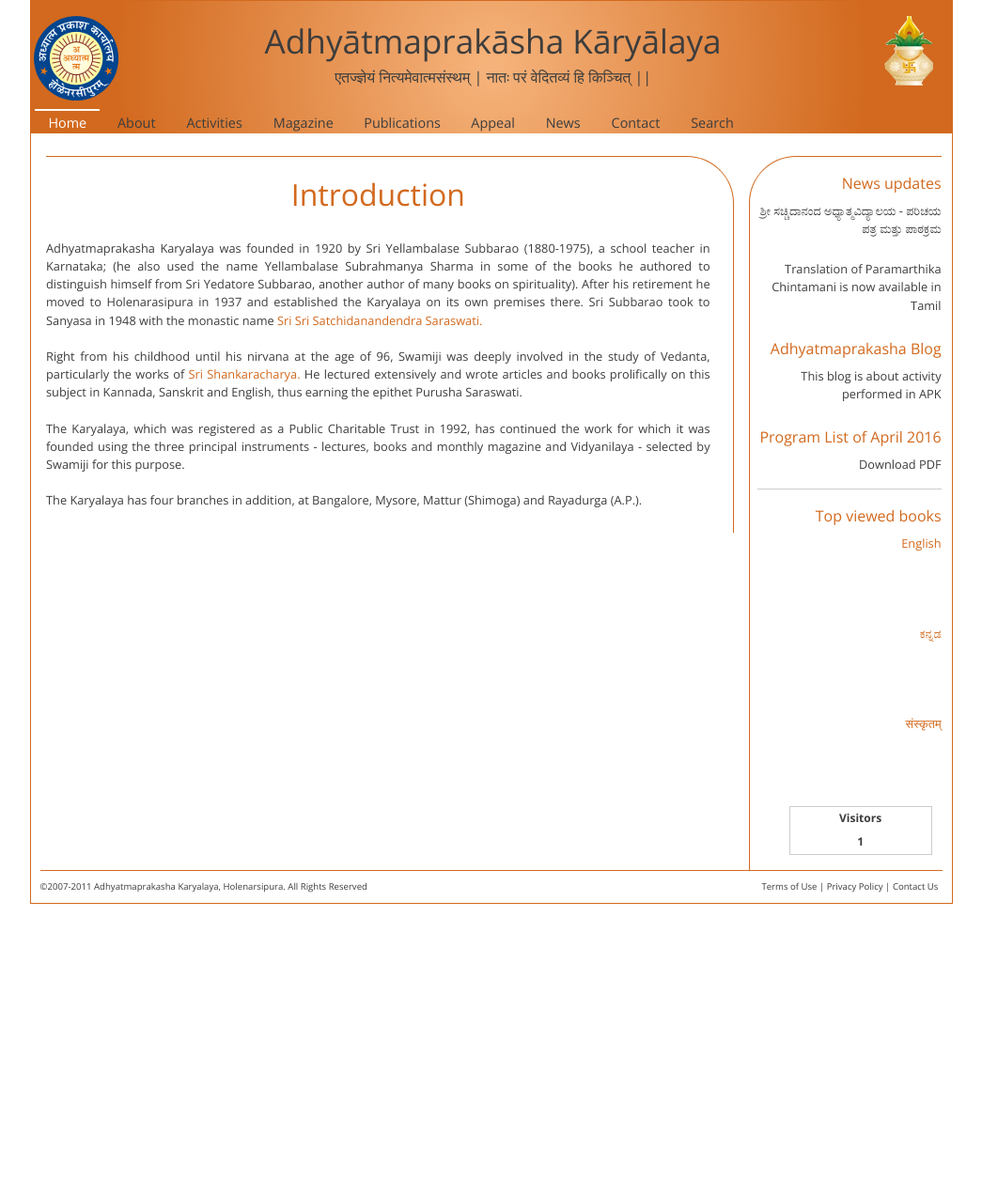
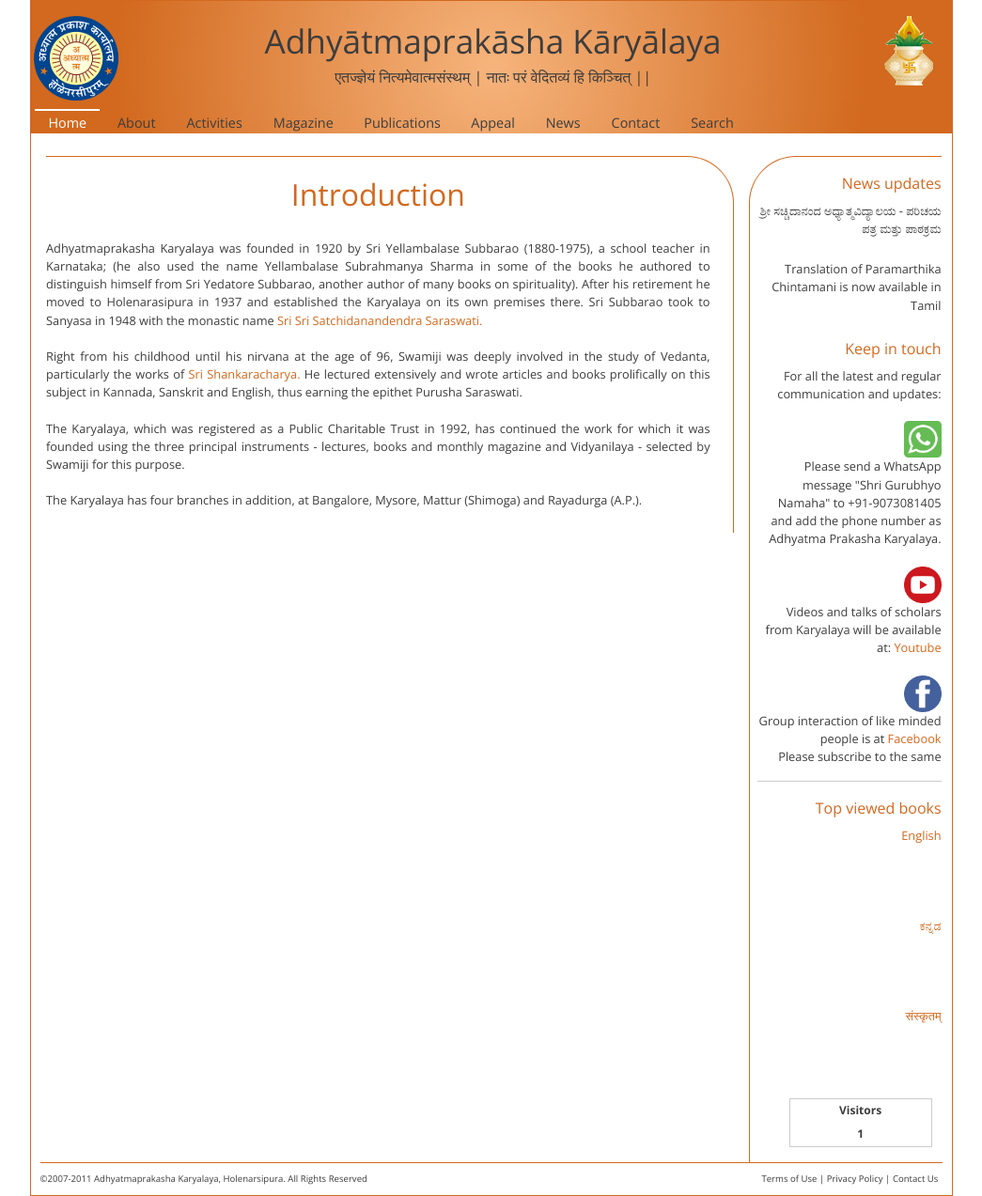
Before and after one commit to SrirangaDigital/Adhyatmaprakasha, a PHP site: page / in a window 1280 px wide. Shown: the whole page at 94% size, without its empty margins (117-1162 px from the left). Before the commit the page ends 962 px from the top, so only its background shows below. Run offline with PHP 8.4, Linux system fonts and the light colour scheme; the visitor is signed in with stand-in values (Sample User, id 1); data comes from the database, SQL or seed files in the repository; data that the repository does not hold is empty.

Commit message:
added social media links

```diff
--- a/include_footer.php
+++ b/include_footer.php
@@ -26,17 +26,17 @@
 	</div>
 	<br />
     <div class="widget">
-		<div class="title">Adhyatmaprakasha Blog</div>
+		<div class="title">Keep in touch</div>
 		<p>
-			<span class="news"><a href="http://adhyatmaprakashakaryalaya.blogspot.in/">This blog is about activity performed in APK</a></span>
+			For all the latest and regular communication and updates:<br /><br />
 		</p>
-	</div>
-	<br />
-    <div class="widget">
-		<div class="title">Program List of April 2016</div>
-		<p>
-			<span class="news"><a href="php/images/2016_04.pdf" target="_blank">Download PDF</a></span>
-		</p>
+			<p><img style="width: 20%;" src="php/images/whatsapp.png" /></p>
+			<p>Please send a WhatsApp message "Shri Gurubhyo Namaha" to +91-9073081405 and add the phone number as Adhyatma Prakasha Karyalaya.<br /><br /></p>
+			<p><a href="http://www.youtube.com/c/apkbooks" target="_blank"><img style="width: 20%;" src="php/images/youtube.png" /></a></p>
+			<p>Videos and talks of scholars from Karyalaya will be available at: <span class="lang"><a href="http://www.youtube.com/c/apkbooks" target="_blank">Youtube</a></span><br /><br /></p>
+			<p><a href="http://www.facebook.com/groups/AdhyatmaPrakasha/"" target="_blank"><img style="width: 20%;" src="php/images/facebook.png" /></a></p>
+			<p>Group interaction of like minded people is at <span class="lang"><a href="http://www.facebook.com/groups/AdhyatmaPrakasha/" target="_blank">Facebook</a></span></p>
+		<p>Please subscribe to the same</p>
 	</div>
 	<div class="rule"></div>
 	<div class="widget">
```
Also changed, not shown: php/images/facebook.png (added), php/images/whatsapp.png (added), php/images/youtube.png (added).
